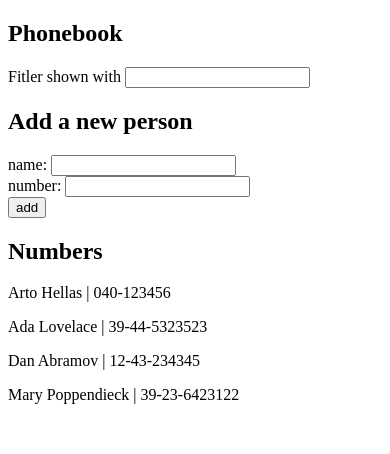
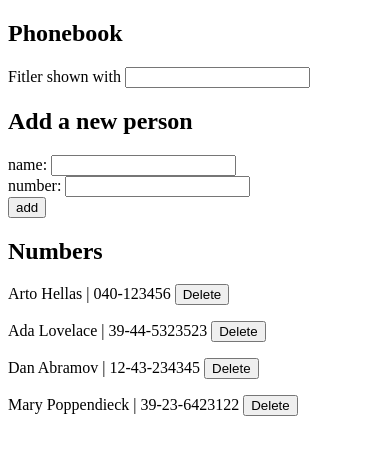
Before and after one commit to SemanticDolphin/FullStackOpen, a React (Create React App) app in the folder part_2/the_phonebook/: page / in a window 390 px wide. Shown: the top 454 px of the page. Built offline with nearby package versions, Linux system fonts and the light colour scheme; data requests are answered from the project's data file.

Commit message:
The Phonebook step 9 / Exercise 2.14 - Added functionality to remove a person from the phonebook

```diff
--- a/part_2/the_phonebook/src/App.js
+++ b/part_2/the_phonebook/src/App.js
@@ -45,6 +45,14 @@ const App = () => {
         })
   }
 
+  const removePerson = ({ id, name }) => {
+    if (window.confirm(`Do you want to remove ${name} from the phonebook`)) {
+      personServices
+        .removePerson(id)
+        .then(() => setPersons(persons.filter(person => person.id !== id)))
+    }
+  }
+
   const filteredPersons = persons.filter(person => normalizeName(person.name).includes(normalizeName(nameFilter)))
 
 
@@ -61,7 +69,7 @@ const App = () => {
         handleSubmit={handleSubmit}
       />
       <h2>Numbers</h2>
-      <Persons persons={filteredPersons} />
+      <Persons persons={filteredPersons} removePerson={removePerson} />
     </div>
   )
 }
@@ -87,16 +95,23 @@ const PersonForm = ({ name, number, handleSubmit, handleNameChange, handleNumber
     </form>
   )
 }
-const Persons = ({ persons }) => {
+const Persons = ({ persons, removePerson }) => {
   return (
-    persons.map((person => <Person key={person.id} name={person.name} number={person.number} />))
+    persons.map((person => (
+      <Person
+        key={person.id}
+        name={person.name}
+        number={person.number}
+        removePerson={() => removePerson(person)}
+      />)
+    ))
   )
 }
 
-const Person = ({ name, number }) => {
+const Person = ({ name, number, removePerson }) => {
   return (
     <p>
-      {name} | {number}
+      {name} | {number} <button onClick={removePerson}>Delete</button>
     </p>
   )
 }
--- a/part_2/the_phonebook/src/services/persons.js
+++ b/part_2/the_phonebook/src/services/persons.js
@@ -11,5 +11,9 @@ const create = (newObject) => {
   const request = axios.post(SERVER_URL, newObject)
   return request.then(response => response.data)
 }
+const removePerson = (personId) => {
+  const request = axios.delete(`${SERVER_URL}/${personId}`)
+  return request // Probably not needed to extract the response data as it is just an empty object
+}
 
-export default { getAll, create }
+export default { getAll, create, removePerson }
```
